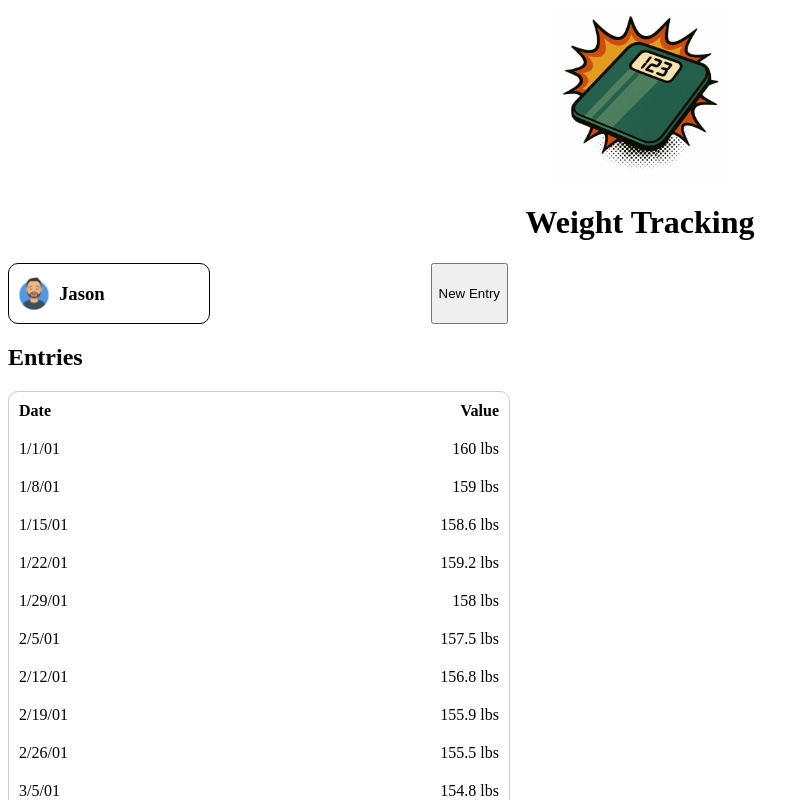
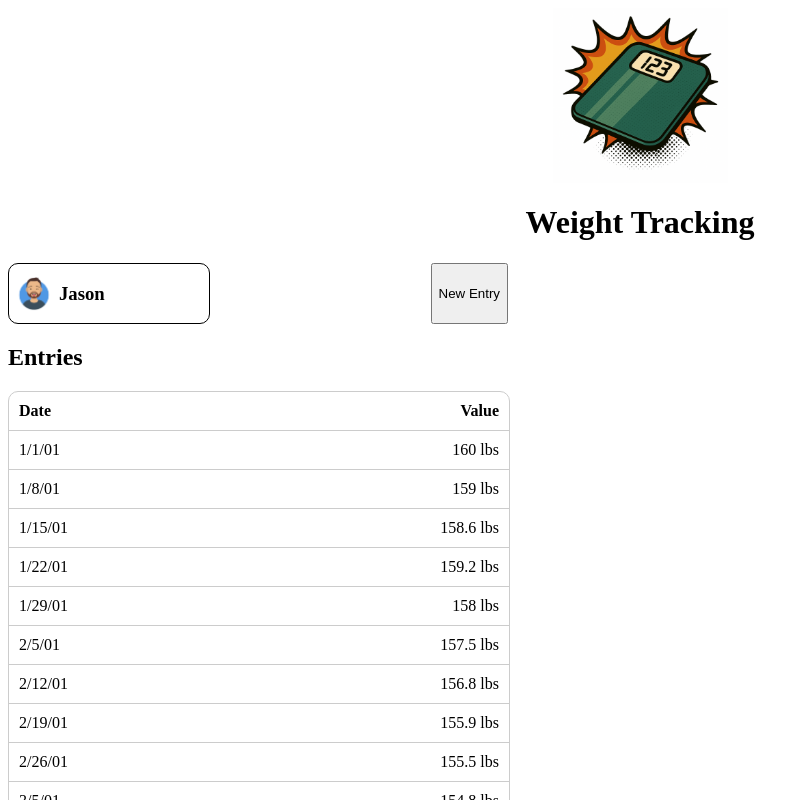
Before and after one commit to Floresj4/weight-tracking, an Angular app in the folder weight-tracking-ui/: page / in a window 1280 px wide. Shown: the top 800 px of the page, without its empty margins (0-810 px from the left). Built offline with nearby package versions, Linux system fonts and the light colour scheme.

Commit message:
style all row entries but the last

```diff
--- a/weight-tracking-ui/src/app/components/weight-table/weight-table.scss
+++ b/weight-tracking-ui/src/app/components/weight-table/weight-table.scss
@@ -2,6 +2,10 @@
     width: 100%;
     border: 1px solid #ccc;
     border-radius: 10px;
+}
+
+.container > .row:not(:last-child) {
+    border-bottom: 1px solid #ccc;
 }
 
 .header {
```
